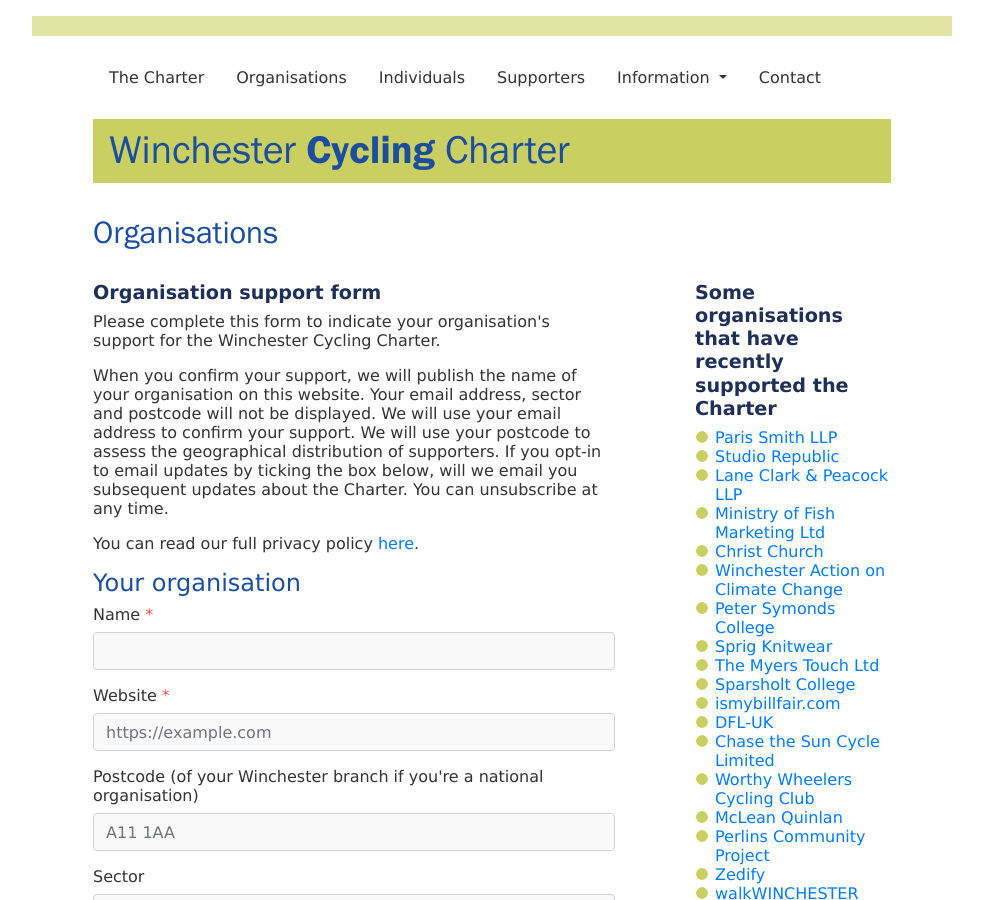
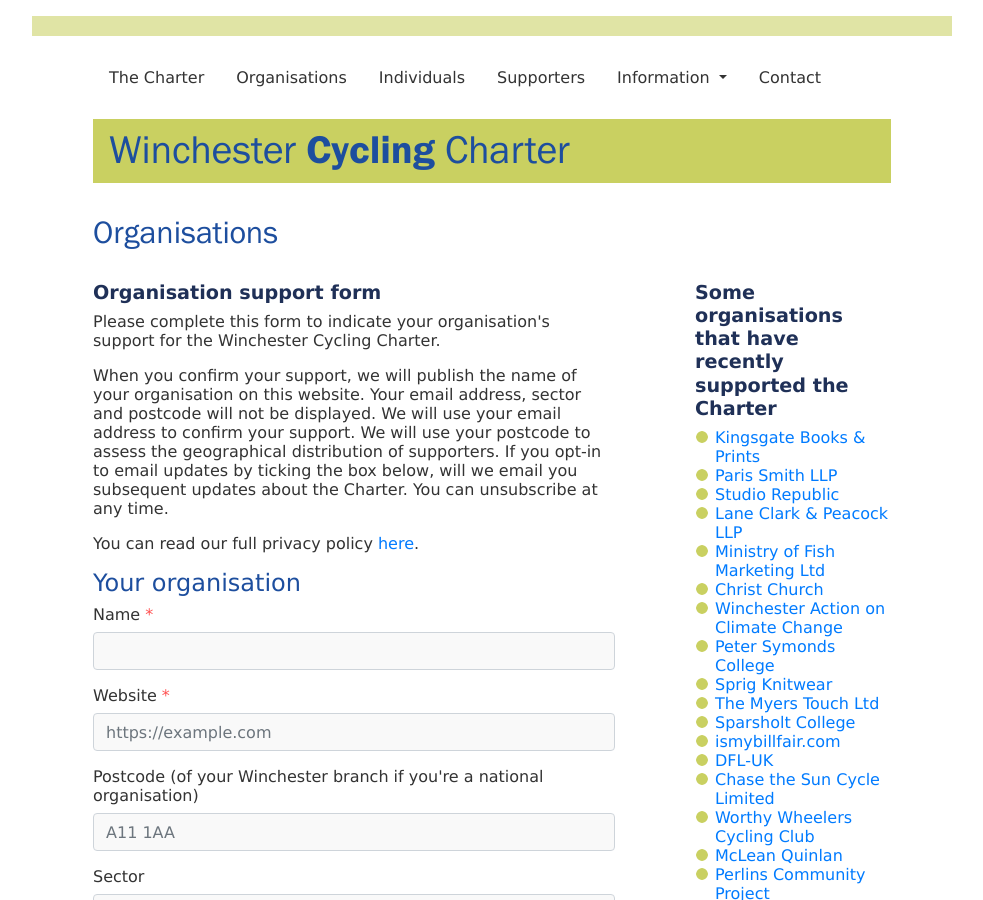
Before and after one commit to winchestercyclingcharter/winchestercyclingcharter.github.io, a Jekyll site: the page built from org-page.md, in a window 1280 px wide and 900 px high. Shown: the whole window, without its empty margins (148-1131 px from the left). Built offline with Jekyll 4.4.1, drawn with Linux system fonts in a browser that asks for light colours; nearby versions of some CDN libraries.

Commit message:
Update orgs.yml

```diff
--- a/_data/orgs.yml
+++ b/_data/orgs.yml
@@ -41,6 +41,7 @@
 - { title: Lane Clark & Peacock LLP, website: 'https://www.lcp.uk.com/', logo: 'lcp-250.png', founding: false, dt: 20210303-204848-496904 }
 - { title: Studio Republic, website: 'https://www.studiorepublic.com/', logo: 'studiorepublic-250.png', founding: false, dt: 20210305-162946-597890 }
 - { title: Paris Smith LLP, website: 'https://parissmith.co.uk', logo: 'parissmith-250.png', founding: false, dt: 20210308-100529-648686 }
+- { title: Kingsgate Books & Prints, website: 'http://kingsgatebooksandprints.co.uk', logo: '#', founding: false, dt: 20210309-150607-552668 }
 
 - { title: Perlins Community Project, website: 'https://www.perlinscommunityproject.co.uk', logo: '#', founding: false, dt: 20210221-202457-823360 }
 - { title: Cycle Gosport, website: 'https://www.facebook.com/CycleGosport', logo: '#', founding: false, dt: 20210218-202016-587499 }
```
